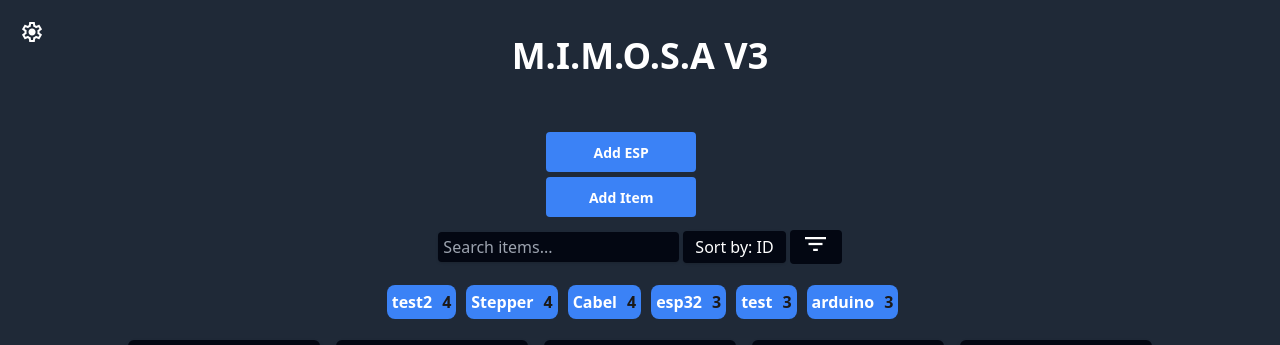
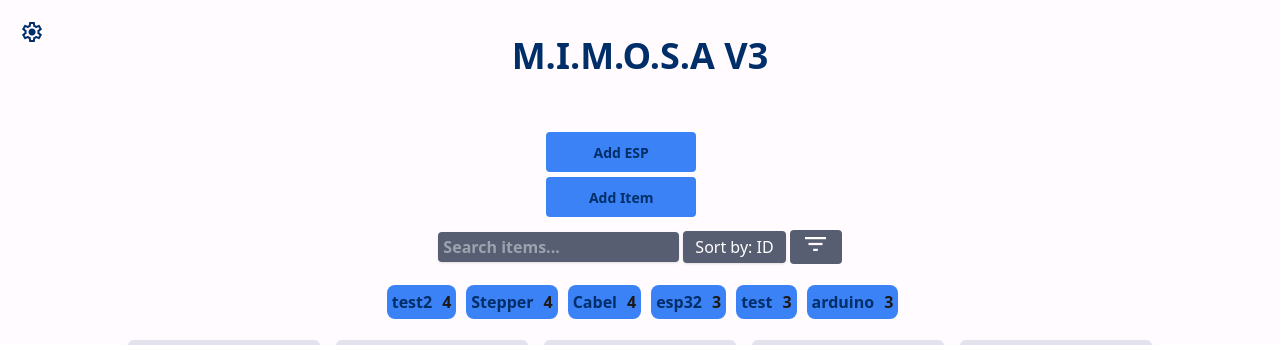
Before and after one commit to FireMarshmellow/Spotlight_Storage, a Flask app: page / in a window 1280 px wide. Shown: the top 345 px of the page. Run offline with Flask 2, Linux system fonts and the light colour scheme; data comes from the database, SQL or seed files in the repository; both versions use the stored data as it was after the commit; some libraries are stand-ins or nearby versions.

Commit message:
rework of design

```diff
--- a/app.py
+++ b/app.py
@@ -1,9 +1,6 @@
 # Importing necessary modules and packages
-import ipaddress
 import json
 import re
-from urllib.parse import urlparse
-
 from flask import Flask, render_template, jsonify, request, send_from_directory
 from requests import Timeout
 import db
--- a/static/settings.js
+++ b/static/settings.js
@@ -12,7 +12,7 @@ function updateTimeoutOutput() {
     const timeoutOutput = document.getElementById("timeout-output");
     timeoutOutput.innerText = timeoutSlider.value + " S";
     if (timeoutSlider.value < 1) {
-        timeoutOutput.innerText = "Turn off timeout";
+        timeoutOutput.innerText = "Timeout off";
     }
     addSettings(event);
 }
@@ -60,6 +60,8 @@ function loadSettings() {
             document.getElementById("brightness").value = settings.brightness;
             document.getElementById("timeout").value = settings.timeout;
             lightMode = settings.lightMode;
+            activateLightMode();
+            console.log(settings);
         })
         .catch((error) => console.error(error));
 }
@@ -74,10 +76,12 @@ function sendLedRequest(state) {
 }
 function toggleSideMenu() {
     const sideMenu = document.getElementById("mySideMenu");
+
     updateBrightnessOutput();
     updateTimeoutOutput();
     if (sideMenu.style.width === "250px") {
         sideMenu.style.width = "0";
+        sideMenu.style.display = "none";
         addSettings(event);
     } else {
         sideMenu.style.display = "block";
@@ -88,26 +92,32 @@ function toggleSideMenu() {
 
 function toggleLightMode() {
     lightMode = !lightMode;
+    addSettings(event);
     activateLightMode();
-    addSettings(event);
 }
 
 function activateLightMode() {
-    lightModeButton.innerHTML = lightMode ? "Dark Mode" : "Light Mode";
-    document.body.classList.toggle('light-mode');}
+    const themeIcon = document.getElementById('theme-icon');
+
+    // Update the themeButton innerHTML based on the current lightMode
+    themeIcon.innerHTML = lightMode ? 'dark_mode' : 'light_mode';
+    if (lightMode) {
+        document.body.classList.add('light-mode');
+
+    } else {
+        document.body.classList.remove('light-mode');
+    }
+}
 
 // Add event listeners to the "On" and "Off" buttons
 const onButton = document.getElementById("on-button");
 const offButton = document.getElementById("off-button");
 const partyButton = document.getElementById("party-button");
-
-const lightModeButton = document.getElementById("light-mode");
-
 onButton.addEventListener('click', () => {sendLedRequest('on')});
 offButton.addEventListener('click', () => {sendLedRequest('off')});
 partyButton.addEventListener('click', () => {sendLedRequest('party')});
 document.getElementById("brightness").addEventListener("input", function (event) {updateBrightnessOutput();});
 document.getElementById("timeout").addEventListener("input", function (event) {updateTimeoutOutput();});
-lightModeButton.addEventListener("click", () => {toggleLightMode();});
+
 loadSettings();
 activateLightMode();
--- a/static/style.css
+++ b/static/style.css
@@ -1,14 +1,20 @@
 
 :root {
-    --background-color: #1F2937FF; /* Dark mode background color */
-    --background-secondary: #030712FF; /* Dark mode background color */
+    --background-color: #1b1b1f; /* Dark mode background color */
+    --background-secondary: #44474f; /* Dark mode background color */
+    --background-tertiaray: #bfc6dc; /* Dark mode background color */
     --text-color: #ffffff; /* Dark mode text color */
+    --text-secondary: #030712FF; /* Dark mode text color */
+    --text-tertiary: #293041; /* Dark mode tertiary text color */
 }
 
 .light-mode {
-    --background-color: #ffffff; /* Light mode background color */
-    --background-secondary: #cccccc; /* Dark mode background color */
-    --text-color: #1c1c1c; /* Light mode text color */
+    --background-color: #FFFBFE; /* Light mode background color */
+    --background-secondary: #e1e2ec; /* Dark mode background color */
+    --background-tertiaray: #575e71; /* Dark mode background color */
+    --text-color: #002e69; /* Light mode text color */
+    --text-secondary: #004494; /* Light mode text color */
+    --text-tertiary:#ffffff; /* Light mode tertiary text color */
 }
 
 body{
@@ -16,6 +22,25 @@ body{
 }
 h1{
     color: var(--text-color);
+}
+::placeholder {
+    font-weight: bolder;
+    opacity: 0.5;
+}
+
+::-webkit-input-placeholder { /* WebKit, Blink, Edge */
+    color:   var(--text-secondary);
+}
+:-moz-placeholder { /* Mozilla Firefox 4 to 18 */
+    color:var(--text-secondary);
+    opacity:  1;
+}
+::-moz-placeholder { /* Mozilla Firefox 19+ */
+    color:var(--text-secondary);
+    opacity:  1;
+}
+:-ms-input-placeholder { /* Internet Explorer 10-11 */
+    color:var(--text-secondary);
 }
 
 .grid-container {
@@ -162,7 +196,6 @@ h1{
     border-radius: 4px;
     cursor: pointer;
     text-align: center;
-    text-decoration: none;
     justify-content: center;
     font-size: 14px;
     transition-duration: 0.3s;
@@ -256,6 +293,6 @@ form{
 }
 
 .search{
-    background: var(--background-secondary);
-    color: var(--text-color);
+    background: var(--background-tertiaray);
+    color: var(--text-tertiary);
 }
--- a/static/tags.js
+++ b/static/tags.js
@@ -5,6 +5,7 @@ const tagContainerOverflow = document.getElementById('add_form_tag_container_ove
 const FilterTagContainerOverflow = document.getElementById('filter_tag_container_overflow');
 const FilterTagContainer = document.getElementById('filter_tag_container');
 const input = document.getElementById('tag-input');
+
 
 let tags = [];
 tagContainer.addEventListener('click', (event) => {
@@ -82,7 +83,7 @@ function applyTagFilter(container) {
         if (tagElement.classList.contains('selected')) {
             selectedTags.push(tag);
 
-            tagElement.style.backgroundColor = '#02ad14'; // Dark blue background color for selected tags
+            tagElement.style.backgroundColor = '#006e11'; // Dark blue background color for selected tags
         } else {
             tagElement.style.backgroundColor = ''; // Reset background color for unselected tags
         }
```
Also changed, not shown: other parts of static/style.css (+21 -8 lines), static/script.js (+85 -16 lines), data.db, settings.db (added).
